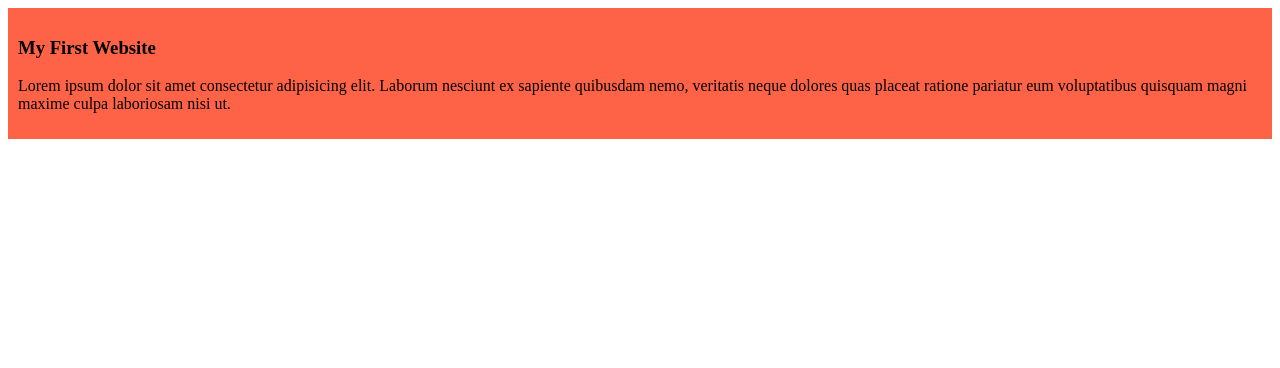
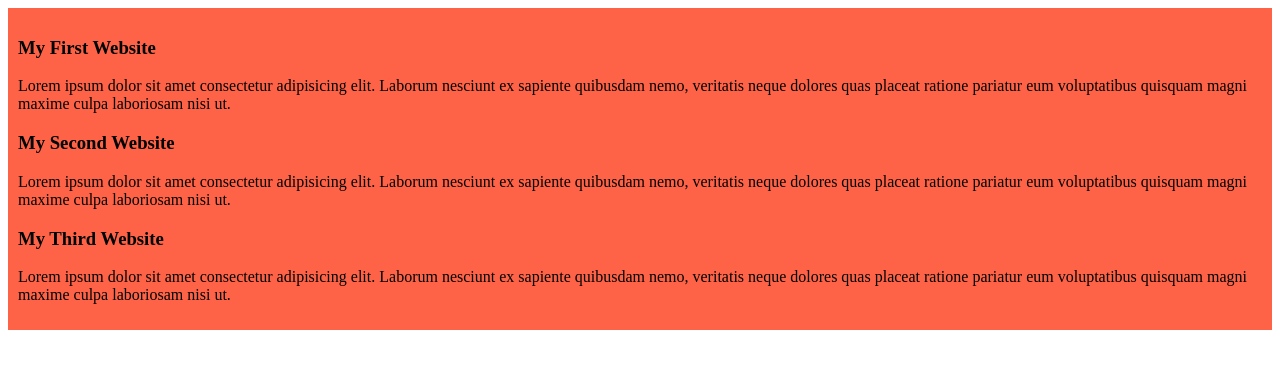
Before and after one commit to adnan-2619/my-simple-website, a plain HTML site: page index.html in a window 1280 px wide. Drawn offline with Linux system fonts and the light colour scheme.

Commit message:
added the first blog

```diff
--- a/index.html
+++ b/index.html
@@ -10,6 +10,10 @@
     <div>
         <h3>My First Website</h3>
         <p>Lorem ipsum dolor sit amet consectetur adipisicing elit. Laborum nesciunt ex sapiente quibusdam nemo, veritatis neque dolores quas placeat ratione pariatur eum voluptatibus quisquam magni maxime culpa laboriosam nisi ut.</p>
+        <h3>My Second Website</h3>
+        <p>Lorem ipsum dolor sit amet consectetur adipisicing elit. Laborum nesciunt ex sapiente quibusdam nemo, veritatis neque dolores quas placeat ratione pariatur eum voluptatibus quisquam magni maxime culpa laboriosam nisi ut.</p>
+        <h3>My Third Website</h3>
+        <p>Lorem ipsum dolor sit amet consectetur adipisicing elit. Laborum nesciunt ex sapiente quibusdam nemo, veritatis neque dolores quas placeat ratione pariatur eum voluptatibus quisquam magni maxime culpa laboriosam nisi ut.</p>
     </div>
 </body>
 </html>
--- a/styles/blog.css
+++ b/styles/blog.css
@@ -1,4 +1,5 @@
 div{
     background-color: tomato;
     padding: 10px;
+    margin-bottom: 10px;
 }
```
